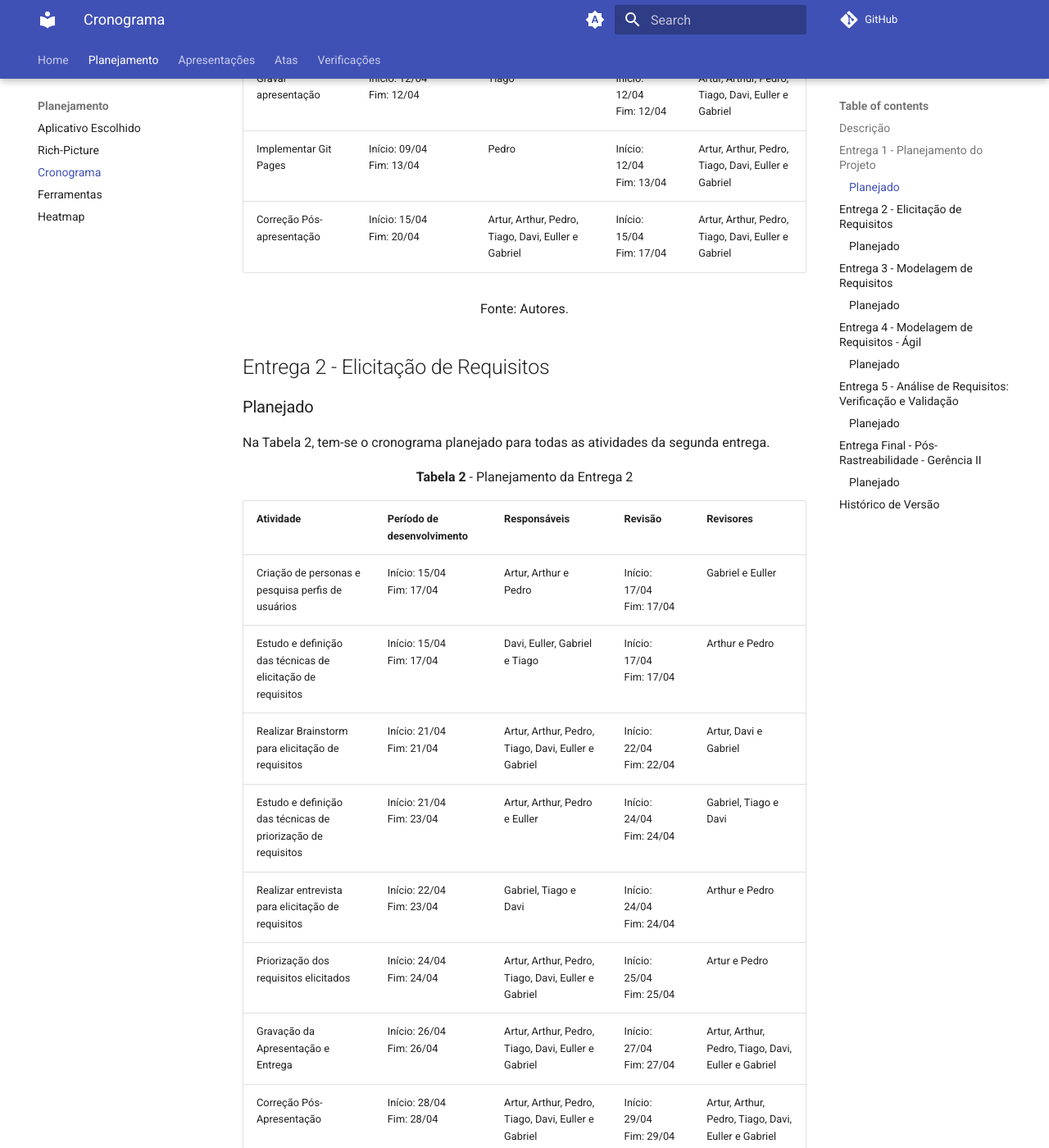
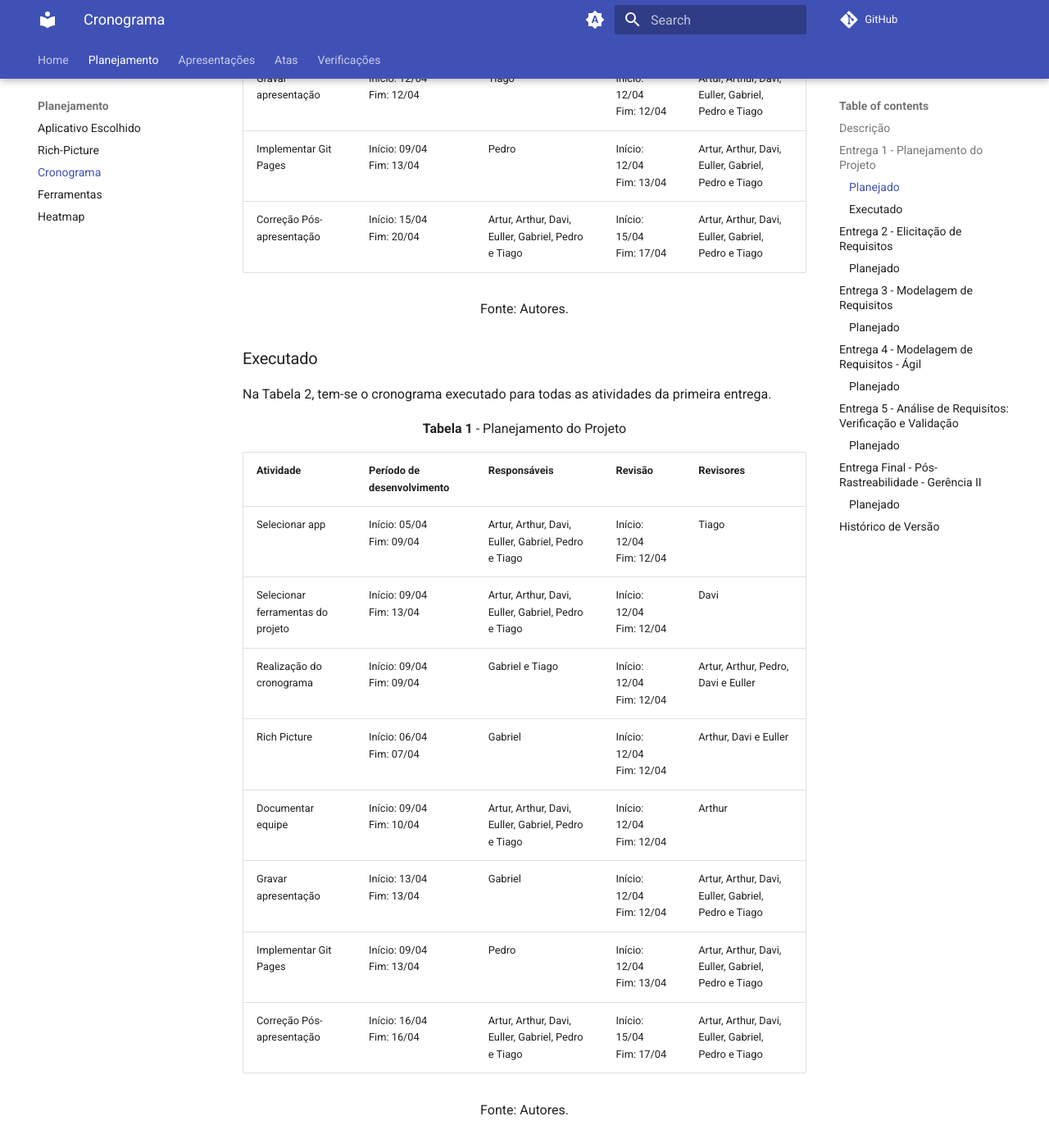
Before and after one commit to Requisitos-de-Software/2025.1-MeuSUSDigital, an MkDocs documentation site: the page built from docs/planejamento/cronograma.md, in a window 1280 px wide and 1400 px high, scrolled down 1083 px. Shown: the whole window at 82% size. Built offline with MkDocs 1.6.1 and Material for MkDocs 9.7.7, drawn with Linux system fonts in a browser that asks for light colours; comment, search, counter and statistics services are not loaded; some of the changed text lies outside the part shown.

Commit message:
Adiciona cronograma executado da entrega 01 e coloca os nomes em ordem alfabética

```diff
--- a/docs/planejamento/cronograma.md
+++ b/docs/planejamento/cronograma.md
@@ -16,14 +16,33 @@ Na Tabela 1, tem-se o cronograma planejado para todas as atividades da primeira
 
 | Atividade                         | Período de desenvolvimento     | Responsáveis                                      | Revisão                     | Revisores                                      |
 |----------------------------------|--------------------------------|--------------------------------------------------|-----------------------------|------------------------------------------------|
-| Selecionar app                   | Início: 05/04 <br>Fim: 09/04   | Artur, Arthur, Pedro, Tiago, Davi, Euller e Gabriel | Início: 12/04 <br>Fim: 12/04 | Tiago                                          |
-| Selecionar ferramentas do projeto| Início: 09/04 <br>Fim: 13/04   | Artur, Arthur, Pedro, Tiago, Davi, Euller e Gabriel | Início: 12/04 <br>Fim: 12/04 | Davi                                           |
-| Realização do cronograma         | Início: 09/04 <br>Fim: 09/04   | Artur, Arthur, Pedro, Tiago, Davi, Euller e Gabriel | Início: 12/04 <br>Fim: 12/04 | Euller                                         |
-| Rich Picture                     | Início: 04/04 <br>Fim: 07/04   | Gabriel                                           | Início: 12/04 <br>Fim: 12/04 | Davi e Arthur                      |
-| Documentar equipe                | Início: 09/04 <br>Fim: 10/04   | Artur, Arthur, Pedro, Tiago, Davi, Euller e Gabriel | Início: 12/04 <br>Fim: 12/04 | Arthur                                         |
-| Gravar apresentação              | Início: 12/04 <br>Fim: 12/04   | Tiago                                             | Início: 12/04 <br>Fim: 12/04 | Artur, Arthur, Pedro, Tiago, Davi, Euller e Gabriel |
-| Implementar Git Pages            | Início: 09/04 <br>Fim: 13/04   | Pedro                                             | Início: 12/04 <br>Fim: 13/04 | Artur, Arthur, Pedro, Tiago, Davi, Euller e Gabriel |
-| Correção Pós-apresentação        | Início: 15/04 <br>Fim: 20/04   | Artur, Arthur, Pedro, Tiago, Davi, Euller e Gabriel | Início: 15/04 <br>Fim: 17/04 | Artur, Arthur, Pedro, Tiago, Davi, Euller e Gabriel |
+| Selecionar app                   | Início: 05/04 <br>Fim: 09/04   | Artur, Arthur, Davi, Euller, Gabriel, Pedro e Tiago | Início: 12/04 <br>Fim: 12/04 | Tiago                                          |
+| Selecionar ferramentas do projeto| Início: 09/04 <br>Fim: 13/04   | Artur, Arthur, Davi, Euller, Gabriel, Pedro e Tiago | Início: 12/04 <br>Fim: 12/04 | Davi                                           |
+| Realização do cronograma         | Início: 09/04 <br>Fim: 09/04   | Artur, Arthur, Davi, Euller, Gabriel, Pedro e Tiago | Início: 12/04 <br>Fim: 12/04 | Euller                                         |
+| Rich Picture                     | Início: 04/04 <br>Fim: 07/04   | Gabriel                                           | Início: 12/04 <br>Fim: 12/04 | Arthur e Davi                    |
+| Documentar equipe                | Início: 09/04 <br>Fim: 10/04   | Artur, Arthur, Davi, Euller, Gabriel, Pedro e Tiago | Início: 12/04 <br>Fim: 12/04 | Arthur                                         |
+| Gravar apresentação              | Início: 12/04 <br>Fim: 12/04   | Tiago                                             | Início: 12/04 <br>Fim: 12/04 | Artur, Arthur, Davi, Euller, Gabriel, Pedro e Tiago |
+| Implementar Git Pages            | Início: 09/04 <br>Fim: 13/04   | Pedro                                             | Início: 12/04 <br>Fim: 13/04 | Artur, Arthur, Davi, Euller, Gabriel, Pedro e Tiago |
+| Correção Pós-apresentação        | Início: 15/04 <br>Fim: 20/04   | Artur, Arthur, Davi, Euller, Gabriel, Pedro e Tiago | Início: 15/04 <br>Fim: 17/04 | Artur, Arthur, Davi, Euller, Gabriel, Pedro e Tiago |
+
+<font size="3"><p style="text-align: center">Fonte: Autores.</p></font>
+
+### Executado
+
+Na Tabela 2, tem-se o cronograma executado para todas as atividades da primeira entrega.
+
+<font size="3"><p style="text-align: center"><b>Tabela 1</b> - Planejamento do Projeto</p></font>
+
+| Atividade                         | Período de desenvolvimento     | Responsáveis                                      | Revisão                     | Revisores                                      |
+|----------------------------------|--------------------------------|--------------------------------------------------|-----------------------------|------------------------------------------------|
+| Selecionar app                   | Início: 05/04 <br>Fim: 09/04   | Artur, Arthur, Davi, Euller, Gabriel, Pedro e Tiago| Início: 12/04 <br>Fim: 12/04 | Tiago                                          |
+| Selecionar ferramentas do projeto| Início: 09/04 <br>Fim: 13/04   | Artur, Arthur, Davi, Euller, Gabriel, Pedro e Tiago | Início: 12/04 <br>Fim: 12/04 | Davi                                           |
+| Realização do cronograma         | Início: 09/04 <br>Fim: 09/04   | Gabriel e Tiago | Início: 12/04 <br>Fim: 12/04 | Artur, Arthur, Pedro, Davi e Euller                              |
+| Rich Picture                     | Início: 06/04 <br>Fim: 07/04   | Gabriel                                           | Início: 12/04 <br>Fim: 12/04 | Arthur, Davi e Euller                      |
+| Documentar equipe                | Início: 09/04 <br>Fim: 10/04   | Artur, Arthur, Davi, Euller, Gabriel, Pedro e Tiago | Início: 12/04 <br>Fim: 12/04 | Arthur                                         |
+| Gravar apresentação              | Início: 13/04 <br>Fim: 13/04   | Gabriel                                             | Início: 12/04 <br>Fim: 12/04 | Artur, Arthur, Davi, Euller, Gabriel, Pedro e Tiago |
+| Implementar Git Pages            | Início: 09/04 <br>Fim: 13/04   | Pedro                                             | Início: 12/04 <br>Fim: 13/04 | Artur, Arthur, Davi, Euller, Gabriel, Pedro e Tiago |
+| Correção Pós-apresentação        | Início: 16/04 <br>Fim: 16/04   | Artur, Arthur, Davi, Euller, Gabriel, Pedro e Tiago | Início: 15/04 <br>Fim: 17/04 | Artur, Arthur, Davi, Euller, Gabriel, Pedro e Tiago |
 
 <font size="3"><p style="text-align: center">Fonte: Autores.</p></font>
 
@@ -39,12 +58,12 @@ Na Tabela 2, tem-se o cronograma planejado para todas as atividades da segunda e
 |--------------------------------------------------------------------------|--------------------------------|--------------------------------------------------|-----------------------------|-----------------------------|
 | Criação de personas e pesquisa perfis de usuários                        | Início: 15/04 <br>Fim: 17/04   | Artur, Arthur e Pedro                              | Início: 17/04 <br>Fim: 17/04 | Gabriel e Euller             |
 | Estudo e definição das técnicas de elicitação de requisitos              | Início: 15/04 <br>Fim: 17/04   | Davi, Euller, Gabriel e Tiago                      | Início: 17/04 <br>Fim: 17/04 | Arthur e Pedro               |
-| Realizar Brainstorm para elicitação de requisitos                        | Início: 21/04 <br>Fim: 21/04   | Artur, Arthur, Pedro, Tiago, Davi, Euller e Gabriel| Início: 22/04 <br>Fim: 22/04 | Artur, Davi e Gabriel        |
-| Estudo e definição das técnicas de priorização de requisitos             | Início: 21/04 <br>Fim: 23/04   | Artur, Arthur, Pedro e Euller                      | Início: 24/04 <br>Fim: 24/04 | Gabriel, Tiago e Davi        |
-| Realizar entrevista para elicitação de requisitos                        | Início: 22/04 <br>Fim: 23/04   | Gabriel, Tiago e Davi                              | Início: 24/04 <br>Fim: 24/04 | Arthur e Pedro               |
-| Priorização dos requisitos elicitados                                    | Início: 24/04 <br>Fim: 24/04   | Artur, Arthur, Pedro, Tiago, Davi, Euller e Gabriel| Início: 25/04 <br>Fim: 25/04 | Artur e Pedro                |
-| Gravação da Apresentação e Entrega                                       | Início: 26/04 <br>Fim: 26/04   | Artur, Arthur, Pedro, Tiago, Davi, Euller e Gabriel| Início: 27/04 <br>Fim: 27/04 | Artur, Arthur, Pedro, Tiago, Davi, Euller e Gabriel |
-| Correção Pós-Apresentação                                                | Início: 28/04 <br>Fim: 28/04   | Artur, Arthur, Pedro, Tiago, Davi, Euller e Gabriel| Início: 29/04 <br>Fim: 29/04 | Artur, Arthur, Pedro, Tiago, Davi, Euller e Gabriel |
+| Realizar Brainstorm para elicitação de requisitos                        | Início: 21/04 <br>Fim: 21/04   | Artur, Arthur, Davi, Euller, Gabriel, Pedro e Tiago| Início: 22/04 <br>Fim: 22/04 | Artur, Davi e Gabriel        |
+| Estudo e definição das técnicas de priorização de requisitos             | Início: 21/04 <br>Fim: 23/04   | Artur, Arthur, Euller e Pedro                       | Início: 24/04 <br>Fim: 24/04 | Davi, Gabriel e Tiago        |
+| Realizar entrevista para elicitação de requisitos                        | Início: 22/04 <br>Fim: 23/04   | Davi, Gabriel e Tiago                              | Início: 24/04 <br>Fim: 24/04 | Arthur e Pedro               |
+| Priorização dos requisitos elicitados                                    | Início: 24/04 <br>Fim: 24/04   | Artur, Arthur, Davi, Euller, Gabriel, Pedro e Tiago| Início: 25/04 <br>Fim: 25/04 | Artur e Pedro                |
+| Gravação da Apresentação e Entrega                                       | Início: 26/04 <br>Fim: 26/04   | Artur, Arthur, Davi, Euller, Gabriel, Pedro e Tiago| Início: 27/04 <br>Fim: 27/04 | Artur, Arthur, Davi, Euller, Gabriel, Pedro e Tiago |
+| Correção Pós-Apresentação                                                | Início: 28/04 <br>Fim: 28/04   | Artur, Arthur, Davi, Euller, Gabriel, Pedro e Tiago| Início: 29/04 <br>Fim: 29/04 | Artur, Arthur, Davi, Euller, Gabriel, Pedro e Tiago |
 
 <font size="3"><p style="text-align: center">Fonte: Autores.</p></font>
 
@@ -97,8 +116,8 @@ Na Tabela 5, tem-se o cronograma planejado para todas as atividades da quinta en
 |-------------------------------------------------------|--------------------------------|----------------------|-----------------------------|-------------------------|
 | Verificação por inspeção de todos os artefatos        | Início: 28/05 <br>Fim: 04/06   | Tiago, Euller e Davi  | Início: 15/06 <br>Fim: 25/06 | Arthur, Artur e Pedro    |
 | Validação: Prototipação e Comprovação Informal        | Início: 05/06 <br>Fim: 10/06   | Arthur, Artur e Pedro | Início: 15/06 <br>Fim: 25/06 | Tiago, Euller e Davi     |
-| Gravar Apresentação                                   | Início: 25/06 <br>Fim: 25/06   | Artur, Arthur, Pedro, Tiago, Davi, Euller e Gabriel | Início: 26/06 <br>Fim: 26/06 | Artur, Arthur, Pedro, Tiago, Davi, Euller e Gabriel |
-| Correção Pós-Apresentação                             | Início: 27/06 <br>Fim: 30/06   | Artur, Arthur, Pedro, Tiago, Davi, Euller e Gabriel | Início: 27/06 <br>Fim: 27/06 | Artur, Arthur, Pedro, Tiago, Davi, Euller e Gabriel |
+| Gravar Apresentação                                   | Início: 25/06 <br>Fim: 25/06   | Artur, Arthur, Davi, Euller, Gabriel, Pedro e Tiago | Início: 26/06 <br>Fim: 26/06 | Artur, Arthur, Davi, Euller, Gabriel, Pedro e Tiago |
+| Correção Pós-Apresentação                             | Início: 27/06 <br>Fim: 30/06   | Artur, Arthur, Davi, Euller, Gabriel, Pedro e Tiago | Início: 27/06 <br>Fim: 27/06 | Artur, Arthur, Davi, Euller, Gabriel, Pedro e Tiago |
 
 <font size="3"><p style="text-align: center">Fonte: Autores.</p></font>
 
@@ -125,3 +144,4 @@ Na Tabela 6, tem-se o cronograma planejado para todas as atividades da entrega f
 | Versão | Data          | Descrição                          | Autor(es)     |  Revisor(es)  |
 | ------ | ------------- | ---------------------------------- | ------------- | ------------- |
 | `1.0`  |  13/04/2025 |  Criação do planejamento inicial do semestre | [Gabriel](https://github.com/GabrielCastelo-31) e [Tiago](https://github.com/TiagoBalieiro) | [Euller](https://github.com/Potatoyz908), [Pedro](https://github.com/pedroeverton217) e [Davi](https://github.com/Davicamilo23) |
+| `1.1`  |  16/04/2025 |  Adição do planejamento executado da entrega 01 e nomes em ordem alfabética | [Gabriel](https://github.com/GabrielCastelo-31) | [Nome de fulano](https://github.com/Potatoyz908)|
```
Also changed, not shown: other parts of docs/planejamento/cronograma.md (+14 -14 lines).
